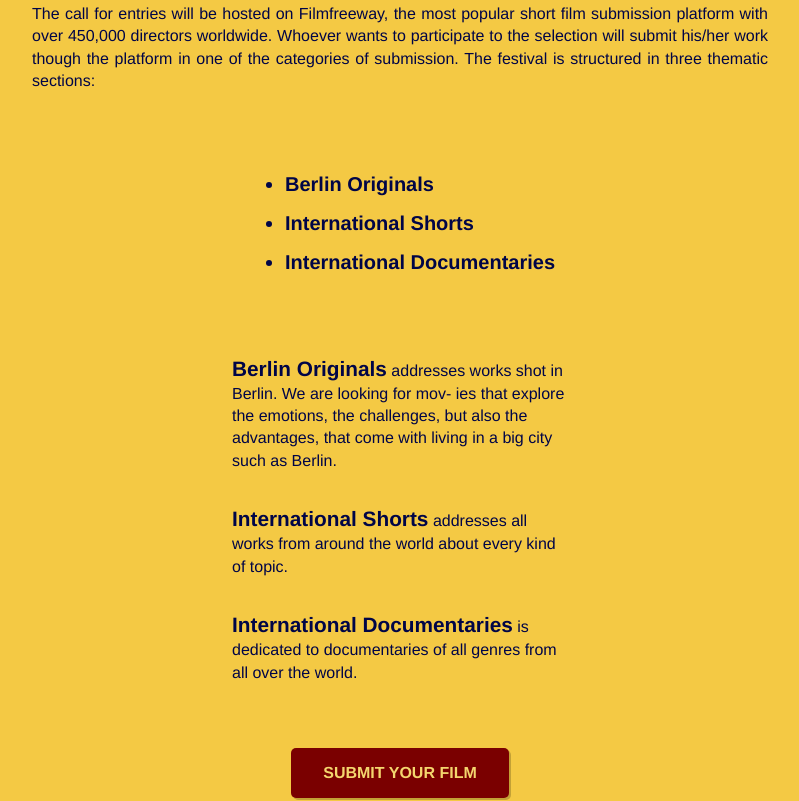
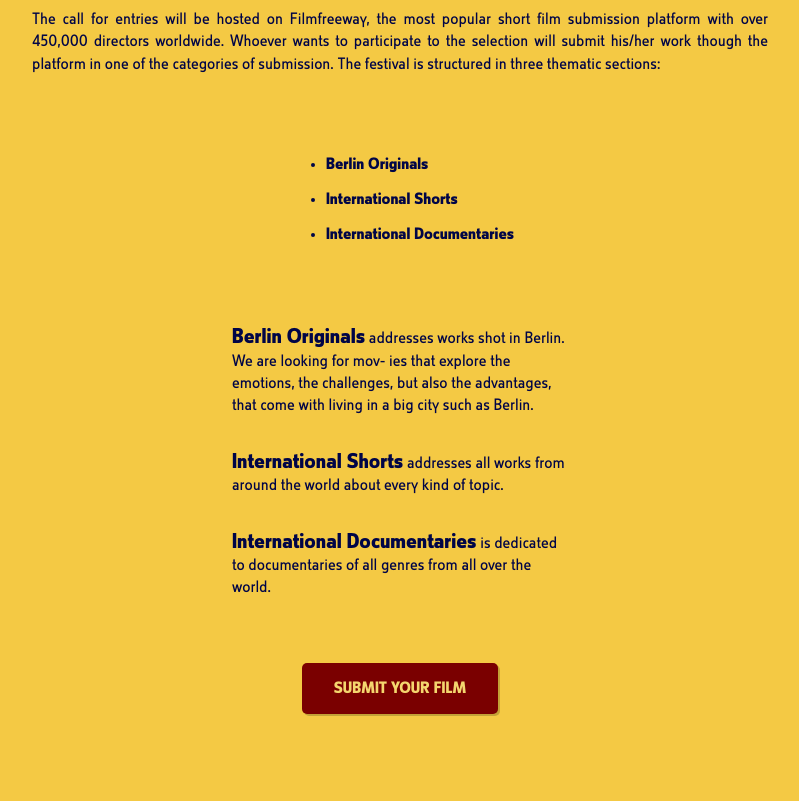
Before and after one commit to matteocarpi/berlinshorts, a React (Create React App) app: page /concept in a window 1280 px wide. Shown: the part 1020-1821 px from the top of the page, without its empty margins (240-1039 px from the left). Built offline with nearby package versions, Linux system fonts and the light colour scheme.

Commit message:
changed font

```diff
--- a/src/assets/styles/Concept.module.scss
+++ b/src/assets/styles/Concept.module.scss
@@ -1,10 +1,12 @@
+@import './variables.scss';
+
 .categoryList {
   margin: 3rem auto;
   width: min-content;
   li {
     white-space: nowrap;
     font-size: 20px;
-    font-weight: bold;
+    font: 100% $bold;
     margin: 1rem 0;
   }
 }
@@ -19,7 +21,7 @@ div.categoryDetails {
     margin: 0 1rem;
     p {
       span {
-        font-weight: bold;
+        font: 100% $bold;
         font-size: 1.3rem;
       }
       text-align: left;
--- a/src/assets/styles/Navigation.module.scss
+++ b/src/assets/styles/Navigation.module.scss
@@ -22,7 +22,7 @@ nav.mobile {
       color: $yellow;
       text-decoration: none;
       text-transform: uppercase;
-      font-weight: bold;
+      font: 100% $bold;
     }
   }
   &.solid {
@@ -65,7 +65,7 @@ nav.mobile {
         color: $yellow;
         text-decoration: none;
         text-transform: uppercase;
-        font-weight: bold;
+        font: 100% $bold;
       }
     }
   }
--- a/src/assets/styles/Universal.module.scss
+++ b/src/assets/styles/Universal.module.scss
@@ -5,7 +5,7 @@
 }
 
 * {
-  font-family: Helvetica;
+  font: 100% $regular;
 }
 body {
   margin: 0;
@@ -65,7 +65,7 @@ a.button {
   width: min-content;
   white-space: nowrap;
   margin: 2rem auto;
-  font-weight: bold;
+  font: 100% $bold;
   text-transform: uppercase;
 }
 
--- a/src/assets/styles/variables.scss
+++ b/src/assets/styles/variables.scss
@@ -1,3 +1,4 @@
+// Colors
 $green: #D3EFD7;
 $blue: #000547;
 $grey: #343435;
@@ -7,3 +8,16 @@ $pink: #EB8181;
 $yellow: #F4C944;
 $light-yellow: #F4D66E;
 $green-gradient: linear-gradient(223deg, rgba(255,255,255,0.50) 0%, rgba(87,166,140,0.60) 100%);
+
+// Fonts
+@font-face {
+  font-family: "CST-Regular";
+  src: url("../fonts/CstBerlinWestOT.woff") format("woff");
+}
+@font-face {
+  font-family: "CST-Bold";
+  src: url("../fonts/CstBerlinWestOT-Bold.woff") format("woff");
+}
+
+$regular: "CST-Regular", Helvetica;
+$bold: "CST-Bold", Helvetica;
```
Also changed, not shown: src/assets/fonts/CstBerlinWestOT-Bold.woff (added), src/assets/fonts/CstBerlinWestOT.woff (added).
